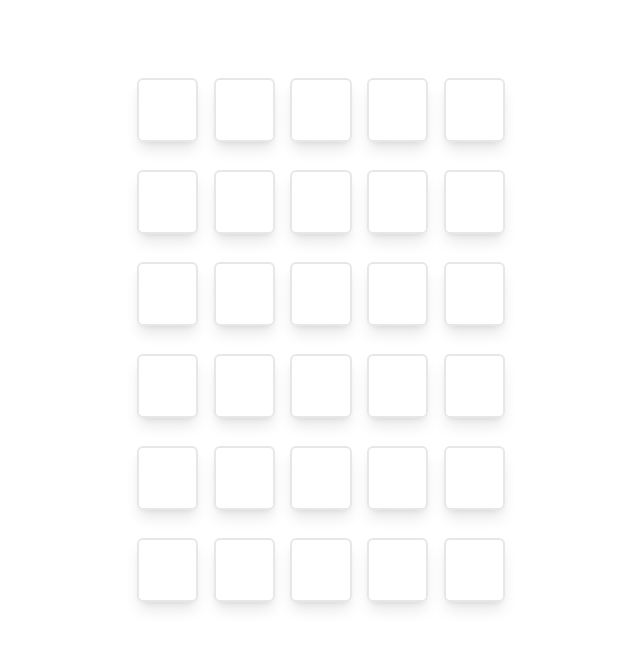
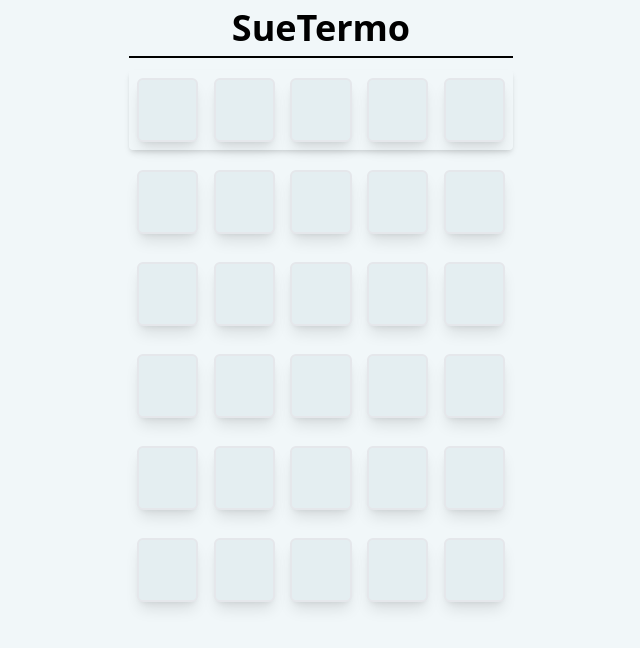
Before and after one commit to DiogoJorge1401/sue-termo, a React (Vite) app: page / in a window 1280 px wide. Shown: the top 648 px of the page, without its empty margins (319-959 px from the left). Built offline with nearby package versions, Linux system fonts and the light colour scheme.

Commit message:
feat: add Game context

```diff
--- a/src/App.tsx
+++ b/src/App.tsx
@@ -1,54 +1,38 @@
-import { useState } from 'react';
 import { WordRow } from './components/WordRow';
+import {
+  GameContextProvider,
+  useGame
+} from './context/Game';
 import { useCommands } from './hooks/useCommands';
 import { useHandleKeyUp } from './hooks/useHandleKeyUp';
-import { getRandomWord } from './utils/word-utils';
 
-export interface WordState {
-  word: string;
-  hasAlreadyBeenFilled: boolean;
-}
+const AppHeader = () => (
+  <header className="border-b-2 border-black pb-2 mb-3">
+    <h1 className="text-4xl text-center font-bold">
+      SueTermo
+    </h1>
+  </header>
+);
 
-export const LETTERS_LENGTH = 5;
-export const TOTAL_WORDS = 6;
-
-export const App = () => {
-  const [isWinner, setIsWinner] = useState(false);
-  const [isLoser, setIsLoser] = useState(false);
-  const [currentWordIndex, setCurrentWordIndex] =
-    useState(0);
-  const [words, setWords] = useState<Array<WordState>>(
-    Array.from({ length: TOTAL_WORDS }, () => ({
-      word: '',
-      hasAlreadyBeenFilled: false
-    }))
-  );
-  const [correctWord] = useState(() => getRandomWord());
-
-  const { handleBackspace, handleEnter } = useCommands({
-    words,
-    currentWordIndex,
-    setWords
-  });
-
-  useHandleKeyUp({
-    correctWord,
-    currentWordIndex,
-    isLoser,
-    isWinner,
-    words,
-    setWords,
-    handleBackspace,
-    handleEnter,
-    setCurrentWordIndex,
-    setIsLoser,
-    setIsWinner
-  });
-
-  console.log(correctWord);
+const AppFooter = () => {
+  const { isLoser, isWinner } = useGame();
 
   return (
-    <div className="w-full h-screen bg-rose-myRose text-white ">
+    <footer>
+      {isWinner && <p>Acertou vagabundo!</p>}
+      {isLoser && <p>Perdeu otário!</p>}
+    </footer>
+  );
+};
+const App = () => {
+  const { words } = useGame();
+
+  const { handleBackspace, handleEnter } = useCommands();
+
+  useHandleKeyUp({ handleEnter, handleBackspace });
+
+  return (
+    <div className="w-full h-screen bg-palette-background text-palette-textColor">
       <div className="w-96 mx-auto pt-2">
         <AppHeader />
 
@@ -56,37 +40,20 @@
           {words.map((letters, idx) => (
             <WordRow
               rowNumber={idx}
-              currentRow={currentWordIndex}
-              correctWord={correctWord.split('')}
               lettersProp={letters}
               key={idx}
             />
           ))}
         </main>
 
-        <AppFooter isLoser={isLoser} isWinner={isWinner} />
+        <AppFooter />
       </div>
     </div>
   );
 };
 
-const AppHeader = () => (
-  <header className="border-b-2 border-white pb-2 mb-3">
-    <h1 className="text-4xl text-center font-bold">
-      SueTermo
-    </h1>
-  </header>
+export default () => (
+  <GameContextProvider>
+    <App />
+  </GameContextProvider>
 );
-
-const AppFooter = ({
-  isWinner,
-  isLoser
-}: {
-  isWinner: boolean;
-  isLoser: boolean;
-}) => (
-  <footer>
-    {isWinner && <p>Acertou vagabundo!</p>}
-    {isLoser && <p>Perdeu otário!</p>}
-  </footer>
-);
--- /dev/null
+++ b/src/components/LetterBlock/index.tsx
@@ -0,0 +1,57 @@
+import { useEffect, useState } from 'react';
+import { LetterStateValue } from '../../context/Game';
+
+interface Props {
+  letter: string;
+  status?: LetterStateValue;
+  delay?: number;
+}
+
+const ANIMATION_DELAY = 350;
+
+const getLetterBlockClasses = (status: Props['status']) => {
+  const animation = 'animate-place';
+
+  switch (status) {
+    case 'Won':
+      return `bg-palette-Won text-palette-WonColor ${animation}`;
+    case 'Exist':
+      return `bg-palette-Exist ${animation}`;
+    case 'Exact':
+      return `bg-palette-Exact text-white ${animation}`;
+    case 'NotExists':
+      return `bg-palette-NotExists ${animation}`;
+    default:
+      return 'bg-palette-letter';
+  }
+};
+
+export const LetterBlock = ({
+  letter,
+  status,
+  delay = 0
+}: Props) => {
+  const [statusClasses, setStatusClasses] = useState('');
+
+  const applyStatusClass = () => {
+    setStatusClasses(getLetterBlockClasses(status));
+  };
+
+  const animateBlock = () => {
+    setTimeout(applyStatusClass, delay * ANIMATION_DELAY);
+  };
+
+  useEffect(() => {
+    if (!status)
+      return setStatusClasses('bg-palette-letter');
+    animateBlock();
+  }, [status]);
+
+  return (
+    <div
+      className={`w-1/6 h-16 border-2 flex items-center justify-center text-2xl rounded-md shadow-lg uppercase font-bold  ${statusClasses}`}
+    >
+      {letter}
+    </div>
+  );
+};
--- a/src/components/WordCol/index.tsx
+++ /dev/null
@@ -1,28 +0,0 @@
-import { useEffect, useState } from 'react';
-
-interface Props {
-  char: string;
-  status?: 'exist' | 'exact';
-}
-
-export const WordCol = ({ char, status }: Props) => {
-  const [statusColor, setStatusColor] = useState('');
-
-  useEffect(() => {
-    if (status === 'exact')
-      return setStatusColor('bg-statusColor-exact');
-    if (status === 'exist')
-      return setStatusColor('bg-statusColor-exist');
-  }, [status]);
-
-  return (
-    <div
-      className={[
-        'w-1/6 h-16 border-2 flex items-center justify-center text-2xl rounded-md shadow-lg uppercase font-bold',
-        statusColor
-      ].join(' ')}
-    >
-      {char}
-    </div>
-  );
-};
--- a/src/components/WordRow/index.tsx
+++ b/src/components/WordRow/index.tsx
@@ -1,68 +1,90 @@
-import { ReactElement } from 'react';
-import { WordState } from '../../App';
-import { WordCol } from '../WordCol';
+import {
+  LetterStateValue,
+  useGame,
+  WordState
+} from '../../context/Game';
+import { LetterBlock } from '../LetterBlock';
 
 const LETTERS_LENGTH = 5;
 
 interface Props {
   lettersProp: WordState;
-  correctWord: string[];
   rowNumber: number;
-  currentRow: number;
 }
 
-type WordColStatus = 'exact' | 'exist' | undefined;
+type WordColStatus = LetterStateValue | undefined;
 
-const generateWordCols = (
-  letters: string[],
-  correctWord: string[]
-): ReactElement[] => {
-  const wordCols: ReactElement[] = [];
+interface GenerateLetterBlockProps {
+  letters: string[];
+  correctWordSplitted: string[];
+  hasAlreadyBeenFilled: boolean;
+  isWinner: boolean;
+  isRowActive: boolean;
+}
 
-  for (let i = 0; i < LETTERS_LENGTH; i++) {
-    const char = letters[i] || ' ';
+const generateLetterBlocks = ({
+  letters,
+  correctWordSplitted,
+  hasAlreadyBeenFilled,
+  isWinner,
+  isRowActive
+}: GenerateLetterBlockProps): JSX.Element[] => {
+  const wordColumns = hasAlreadyBeenFilled
+    ? Array.from({ length: LETTERS_LENGTH }, (_, i) => {
+        const letter = letters[i] || ' ';
 
-    const status: WordColStatus =
-      char === correctWord[i]
-        ? 'exact'
-        : correctWord.includes(char)
-        ? 'exist'
-        : undefined;
+        const status: WordColStatus =
+          letter === correctWordSplitted[i]
+            ? isWinner && isRowActive
+              ? 'Won'
+              : 'Exact'
+            : correctWordSplitted.includes(letter)
+            ? 'Exist'
+            : 'NotExists';
 
-    wordCols.push(
-      <WordCol char={char} key={i} status={status} />
-    );
-  }
+        return (
+          <LetterBlock
+            letter={letter}
+            key={i}
+            status={status}
+            delay={i}
+          />
+        );
+      })
+    : letters.map((letter, i) => (
+        <LetterBlock letter={letter} key={i} />
+      ));
 
-  return wordCols;
+  return wordColumns;
 };
 
 export const WordRow = ({
   lettersProp: { hasAlreadyBeenFilled, word },
-  correctWord,
-  currentRow,
   rowNumber
 }: Props) => {
-  const isRowActive = currentRow === rowNumber;
-  const rowClass = isRowActive
-    ? 'shadow-sm rounded shadow-white'
-    : '';
+  const { currentWordIndex, correctWord, isWinner } =
+    useGame();
+  const correctWordSplitted = correctWord.split('');
+
+  const isRowActive = currentWordIndex === rowNumber;
+
+  const rowClass = isRowActive ? 'shadow-md rounded' : '';
 
   const letters = word
     .padEnd(LETTERS_LENGTH, ' ')
     .split('');
 
-  const wordColumns: ReactElement[] = hasAlreadyBeenFilled
-    ? generateWordCols(letters, correctWord)
-    : letters.map((char, i) => (
-        <WordCol char={char} key={i} />
-      ));
+  const wordColumns = generateLetterBlocks({
+    letters,
+    correctWordSplitted,
+    hasAlreadyBeenFilled,
+    isWinner,
+    isRowActive
+  });
+
   return (
     <div
-      className={[
-        'text-2xl flex gap-1 justify-between p-2',
-        rowClass
-      ].join(' ')}
+      className={`text-2xl flex gap-1 justify-between p-2 ${rowClass}`}
     >
       {wordColumns}
     </div>
--- /dev/null
+++ b/src/context/Game/index.tsx
@@ -0,0 +1,97 @@
+import {
+  createContext,
+  Dispatch,
+  ReactNode,
+  SetStateAction,
+  useContext,
+  useState
+} from 'react';
+
+import { getRandomWord } from '../../utils/word-utils';
+
+export interface WordState {
+  word: string;
+  hasAlreadyBeenFilled: boolean;
+}
+
+enum LetterState {
+  Won,
+  Exist,
+  Exact,
+  NotExists
+}
+
+export type LetterStateValue = keyof typeof LetterState;
+interface GameState {
+  isWinner: boolean;
+  setIsWinner: Dispatch<SetStateAction<boolean>>;
+  isLoser: boolean;
+  setIsLoser: Dispatch<SetStateAction<boolean>>;
+  currentWordIndex: number;
+  setCurrentWordIndex: Dispatch<SetStateAction<number>>;
+  words: WordState[];
+  setWords: Dispatch<SetStateAction<WordState[]>>;
+  correctWord: string;
+}
+interface GameState {
+  isWinner: boolean;
+  setIsWinner: Dispatch<SetStateAction<boolean>>;
+  isLoser: boolean;
+  setIsLoser: Dispatch<SetStateAction<boolean>>;
+  currentWordIndex: number;
+  setCurrentWordIndex: Dispatch<SetStateAction<number>>;
+  words: WordState[];
+  setWords: Dispatch<SetStateAction<WordState[]>>;
+  correctWord: string;
+}
+
+export const WORD_LENGTH = 5;
+export const TOTAL_WORDS = 6;
+
+const initialState: GameState = {
+  isWinner: false,
+  isLoser: false,
+  currentWordIndex: 0,
+  words: [],
+  correctWord: ''
+} as unknown as GameState;
+
+const GameContext = createContext(initialState);
+
+export const GameContextProvider: React.FC<{
+  children: ReactNode;
+}> = ({ children }) => {
+  const [isWinner, setIsWinner] = useState(false);
+  const [isLoser, setIsLoser] = useState(false);
+  const [currentWordIndex, setCurrentWordIndex] =
+    useState(0);
+  const [words, setWords] = useState<WordState[]>(
+    Array.from({ length: TOTAL_WORDS }, () => ({
+      word: '',
+      hasAlreadyBeenFilled: false
+    }))
+  );
+  const [correctWord] = useState(() => getRandomWord());
+
+  console.log(correctWord);
+
+  return (
+    <GameContext.Provider
+      value={{
+        isWinner,
+        setIsWinner,
+        isLoser,
+        setIsLoser,
+        currentWordIndex,
+        setCurrentWordIndex,
+        words,
+        setWords,
+        correctWord
+      }}
+    >
+      {children}
+    </GameContext.Provider>
+  );
+};
+
+export const useGame = () => useContext(GameContext);
--- a/src/hooks/useCommands.ts
+++ b/src/hooks/useCommands.tsx
@@ -1,9 +1,9 @@
 import { SetStateAction } from 'react';
 import {
-  LETTERS_LENGTH,
   TOTAL_WORDS,
-  WordState
-} from '../App';
+  useGame,
+  WORD_LENGTH
+} from '../context/Game';
 import { checkIfExists } from '../utils/word-utils';
 
 export interface EnterProps {
@@ -16,17 +16,9 @@
   ) => void;
 }
 
-interface UseCommandProps {
-  words: WordState[];
-  currentWordIndex: number;
-  setWords: (value: SetStateAction<WordState[]>) => void;
-}
+export const useCommands = () => {
+  const { words, currentWordIndex, setWords } = useGame();
 
-export const useCommands = ({
-  currentWordIndex,
-  words,
-  setWords
-}: UseCommandProps) => {
   const handleEnter = ({
     correctWord,
     isWinner,
@@ -36,9 +28,8 @@
   }: EnterProps) => {
     const { word } = words[currentWordIndex];
 
-    if (word.length < LETTERS_LENGTH) return;
-
-    if (!checkIfExists(word)) return;
+    if (word.length < WORD_LENGTH || !checkIfExists(word))
+      return;
 
     const copiedWords = [...words];
 
@@ -49,19 +40,20 @@
 
     if (word === correctWord) {
       setWords(copiedWords);
-      return setIsWinner(true);
+      setIsWinner(true);
+      return;
     }
 
-    const nextIndex = 1;
+    const wordOffset = 1;
 
-    const quantityOfWords = currentWordIndex + nextIndex;
+    const nextIndex = currentWordIndex + wordOffset;
 
-    if (!isWinner && quantityOfWords === TOTAL_WORDS)
+    if (!isWinner && nextIndex === TOTAL_WORDS)
       setIsLoser(true);
 
     setCurrentWordIndex((prev) => prev + 1);
 
-    return setWords(copiedWords);
+    setWords(copiedWords);
   };
 
   const handleBackspace = () => {
--- a/src/main.tsx
+++ b/src/main.tsx
@@ -1,6 +1,6 @@
 import React from 'react';
 import ReactDOM from 'react-dom/client';
-import { App } from './App';
+import App from './App';
 import './index.css';
 
 ReactDOM.createRoot(
```
Also changed, not shown: src/hooks/useHandleKeyUp.tsx (+56 -37 lines).
